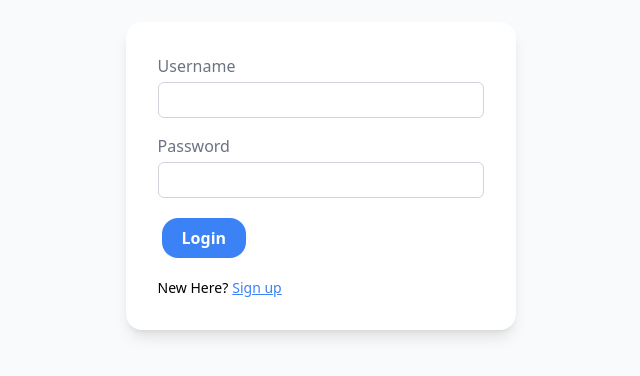
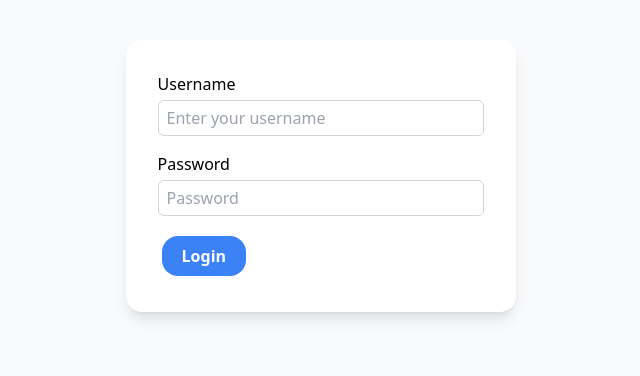
Before and after one commit to Latish705/Hack2Skill-ProductCatalog, a React (Create React App) app in the folder client/: page /Login in a window 1280 px wide. Shown: the part 224-600 px from the top of the page, without its empty margins (319-959 px from the left). Built offline with nearby package versions, Linux system fonts and the light colour scheme.

Commit message:
Login page edited

```diff
--- a/client/package.json
+++ b/client/package.json
@@ -8,6 +8,7 @@
     "@testing-library/react": "^13.4.0",
     "@testing-library/user-event": "^13.5.0",
     "axios": "^1.6.2",
+    "js-cookie": "^3.0.5",
     "react": "^18.2.0",
     "react-dom": "^18.2.0",
     "react-router-dom": "^6.21.1",
--- a/client/src/pages/LandingPage.js
+++ b/client/src/pages/LandingPage.js
@@ -8,9 +8,18 @@ export default function LandingPage() {
 
     return (
         <div>
-
-            <Button onClick={()=>{navigate('/buyerSignup')}}>Buyer</Button>
-            <Button onClick={()=>{navigate('/Register')}}>Merchant</Button>
+            <section>
+                <div></div>
+                <header>
+                    <h1>
+                        Commerce for everyone
+                    </h1>
+                    <p>
+                        A one stop solution for buyers and merchants
+                    </p>
+                    <Button>Explore</Button>
+                </header>
+            </section>
         </div>
     )
 }
--- a/client/src/pages/Login.js
+++ b/client/src/pages/Login.js
@@ -1,38 +1,92 @@
-import AuthCard from "../components/AuthCard";
 import axios from "axios";
+import React, { useState } from "react";
 import { loginValidation } from "../actions/authValidation";
+import Button from "../components/Button";
+import Cookie from "js-cookie";
 
-export default function Login() {
+const Login = () => {
+  const [user, setUser] = useState({
+    username: "",
+    password: "",
+  });
+
+  const handleChange = (e) => {
+    const { name, value } = e.target;
+    setUser((prev) => ({ ...prev, [name]: value }));
+  };
+
   const handleLogin = async (formData) => {
-    const validation = loginValidation(formData);
+    try {
+      const validation = loginValidation(formData);
 
-    if (validation === "validation passed") {
-      try {
+      if (validation === "validation passed") {
         const response = await axios.post(
           "http://localhost:8080/api/v1/auth/login",
           formData
         );
-        console.log(response);
-        const { accessToken, refreshToken, user, message } = response.data;
+
+        const { user, message } = response.data;
+
+        const accessToken = Cookie.get("accessToken");
+        const refreshToken = Cookie.get("refreshToken");
 
         localStorage.setItem("accessToken", accessToken);
         localStorage.setItem("refreshToken", refreshToken);
 
         alert(message);
         console.log(message);
-      } catch (error) {
-        console.log(error);
+      } else {
+        console.log("error: ", validation);
+        alert("Incorrect credentials");
       }
-    } else {
-      console.log("error: ", validation);
-      alert("Incorrect input, plz recheck");
-      return;
+    } catch (error) {
+      console.log(error);
     }
   };
 
   return (
-    <div>
-      <AuthCard onSubmit={handleLogin} actionType="Login" />
+    <div className="flex justify-center items-center min-h-screen bg-slate-50 overflow-visible">
+      <form
+        className="p-8 flex flex-col gap-4 bg-white rounded-2xl shadow-lg"
+        onSubmit={(e) => {
+          e.preventDefault();
+          handleLogin(user);
+        }}
+      >
+        <div>
+          <label htmlFor="username">Username</label>
+          <input
+            className="h-9 border border-gray-300 w-full rounded-md mt-1 px-2 text-black"
+            id="username"
+            name="username"
+            type="text"
+            placeholder="Enter your username"
+            value={user.username}
+            onChange={handleChange}
+            required
+          />
+        </div>
+
+        <div>
+          <label htmlFor="password">Password</label>
+          <input
+            className="h-9 border border-gray-300 w-full rounded-md mt-1 px-2 text-black"
+            id="password"
+            name="password"
+            type="password"
+            placeholder="Password"
+            value={user.password}
+            onChange={handleChange}
+            required
+          />
+        </div>
+
+        <div>
+          <Button type="submit">Login</Button>
+        </div>
+      </form>
     </div>
   );
-}
+};
+
+export default Login;
```
Also changed, not shown: 1 other file (tests, documents, lock files or other folders).
